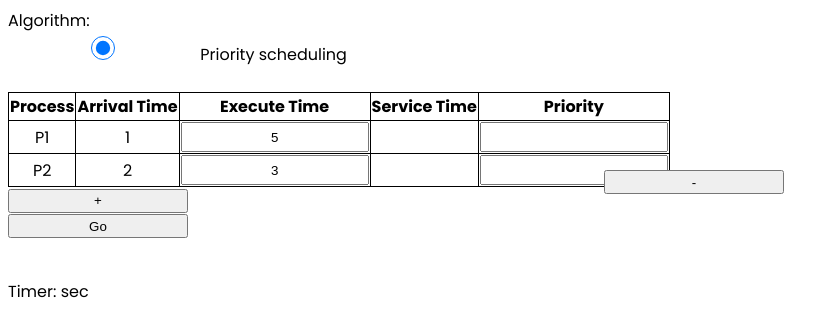
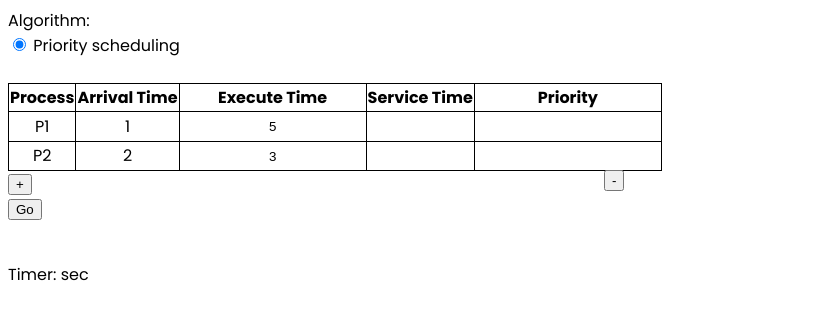
Before and after one commit to letranglan129/Priority-scheduling, a plain HTML site: page index.html in a window 1280 px wide. Shown: the whole page, without its empty margins (0-839 px from the left). Drawn offline with nearby package versions, Linux system fonts and the light colour scheme.

Commit message:
change layout

```diff
--- a/style.css
+++ b/style.css
@@ -7,6 +7,7 @@ fresh th {
 	text-align: left;
 	border: 1px solid black;
 	height: 400 px;
+	padding: 4px 0;
 }
 fresh td {
 	border: 1px solid black;
@@ -27,10 +28,15 @@ table {
 }
 input {
 	text-align: center;
+}
+td input {
 	display: inline-block;
 	width: 180px;
 	height: 24px;
+	outline: none;
+	border: none;
 }
+
 #curtain {
 	background-color: white;
 }
```
